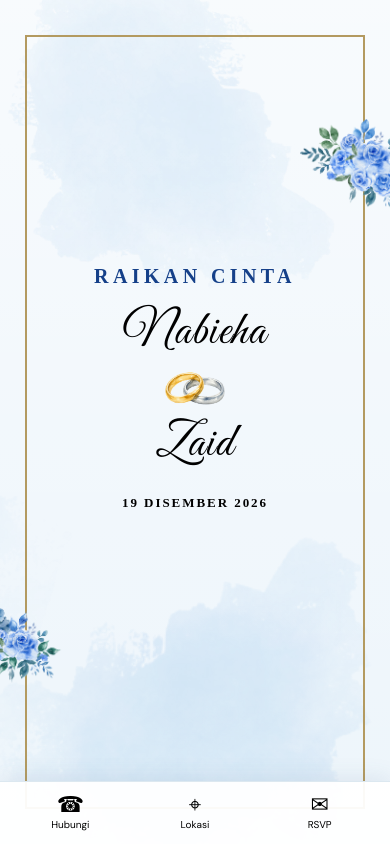
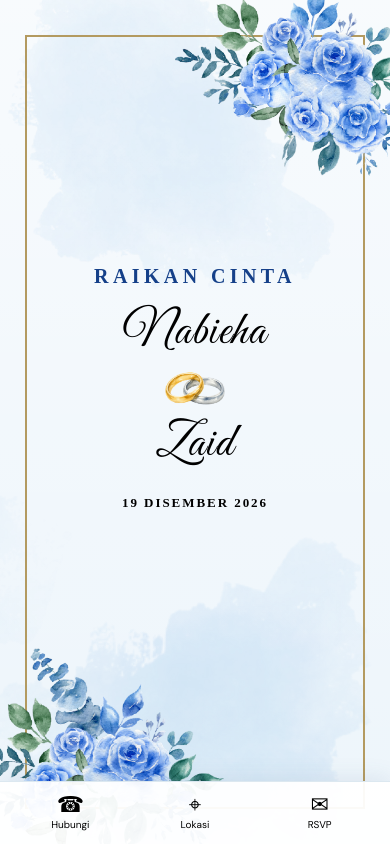
Before and after one commit to Peanya/jemputan-nabieha-zaid, a plain HTML site: page index.html in a window 390 px wide. Both pictures are taken after a click on the button "Buka Jemputan". Shown: the top 844 px of the page. Drawn offline with nearby package versions, Linux system fonts and the light colour scheme; no server answers.

Commit message:
update media and sprite size

```diff
--- a/style.css
+++ b/style.css
@@ -976,11 +976,35 @@ h2 {
   pointer-events: none;
 }
 
-#cover .flower-top-right,
-#cover .flower-bottom-left {
+/* =====================================
+   SECTION 1 - FLOWER DECORATION
+===================================== */
+
+/* Bunga kanan atas */
+#cover .flower-top-right {
+  width: 300px;
+  max-width: none;
+  height: auto;
+
+  top: -20px;
+  right: -25px;
+  bottom: auto;
+
   z-index: 3;
 }
 
+/* Bunga kiri bawah */
+#cover .flower-bottom-left {
+  width: 350px;
+  max-width: none;
+  height: auto;
+
+  bottom: -20px;
+  left: -50px;
+  top: auto;
+
+  z-index: 3;
+}
 /* GOLD FRAME - SECTION 1 & SECTION 3 */
 
 #cover .gold-frame,
@@ -1050,3 +1074,23 @@ h2 {
   position: relative;
   z-index: 4;
 }
+
+/* =====================================
+   SECTION 1 - MOBILE FLOWERS
+===================================== */
+
+@media (max-width: 480px) {
+
+  #cover .flower-top-right {
+    width: 250px;
+    top: -15px;
+    right: -35px;
+  }
+
+  #cover .flower-bottom-left {
+    width: 280px;
+    bottom: -15px;
+    left: -45px;
+  }
+
+}
```
